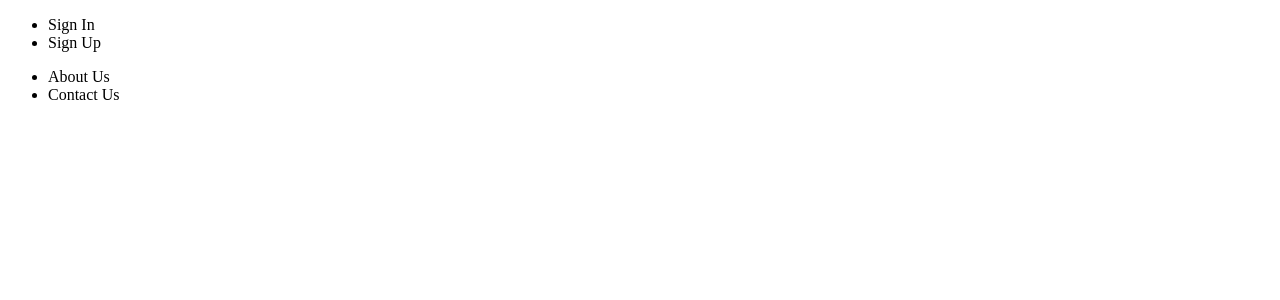
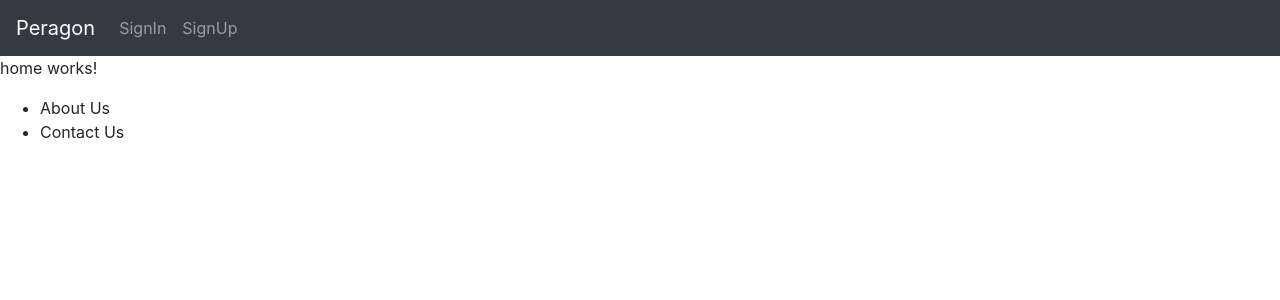
Before and after one commit to TirruM/peragon, an Angular app: page / in a window 1280 px wide. Shown: the top 300 px of the page. Built offline with nearby package versions, Linux system fonts and the light colour scheme.

Commit message:
navigating signup and signin components

```diff
--- a/angular.json
+++ b/angular.json
@@ -27,7 +27,8 @@
               "src/assets"
             ],
             "styles": [
-              "src/styles.scss"
+              "src/styles.scss",
+              "node_modules/bootstrap/dist/css/bootstrap.min.css"
             ],
             "scripts": [],
             "es5BrowserSupport": true
--- a/package.json
+++ b/package.json
@@ -18,10 +18,10 @@
     "@angular/platform-browser": "~7.2.0",
     "@angular/platform-browser-dynamic": "~7.2.0",
     "@angular/router": "~7.2.0",
-    "bootstrap": "4.1.0",
-    "bootstrap-material-design": "4.1.1",
-    "bootstrap-notify": "3.1.3",
+    "bootstrap": "^4.1.0",
     "core-js": "^2.5.4",
+    "jquery": "^3.4.1",
+    "popper": "^1.0.1",
     "rxjs": "~6.3.3",
     "tslib": "^1.9.0",
     "zone.js": "~0.8.26"
--- a/src/app/app-routing.module.ts
+++ b/src/app/app-routing.module.ts
@@ -1,3 +1,4 @@
+import { HomeComponent } from './home/home.component';
 import { SigninComponent } from './shared/signin/signin.component';
 import { NgModule } from '@angular/core';
 import { Routes, RouterModule } from '@angular/router';
@@ -6,6 +7,7 @@ import { SignupComponent } from './shared/signup/signup.component';
 const routes: Routes = [
   { path: 'login', component: SigninComponent },
   { path: 'signup', component: SignupComponent },
+  { path: '', component: HomeComponent },
 
 ];
 
--- a/src/app/shared/header/header.component.html
+++ b/src/app/shared/header/header.component.html
@@ -1,5 +1,5 @@
-<div>
-  <ul>
+<!-- <div>
+  <ul class="header-nav">
     <li>
       <a (click)="signIn()">Sign In</a>
 
@@ -12,3 +12,23 @@
 
   </ul>
 </div>
+<div class="clearfix"></div> -->
+
+<nav class="navbar navbar-expand-md bg-dark navbar-dark">
+  <a class="navbar-brand" href="#">Peragon</a>
+  <button class="navbar-toggler" type="button" data-toggle="collapse" data-target="#collapsibleNavbar">
+    <span class="navbar-toggler-icon"></span>
+  </button>
+  <div class="collapse navbar-collapse" id="collapsibleNavbar">
+    <ul class="navbar-nav">
+      <li class="nav-item">
+        <a class="nav-link" (click)="signIn()">SignIn</a>
+      </li>
+      <li class="nav-item">
+
+        <a class="nav-link" (click)="signUp()">SignUp</a>
+      </li>
+
+    </ul>
+  </div>
+</nav>
--- a/src/app/shared/header/header.component.scss
+++ b/src/app/shared/header/header.component.scss
@@ -1,3 +1,3 @@
-.headerlink{
-
+.header-nav li{
+float: left;
 }
--- a/src/styles.scss
+++ b/src/styles.scss
@@ -1 +1,4 @@
 /* You can add global styles to this file, and also import other style files */
+a{
+    cursor: pointer;
+}
```
Also changed, not shown: 1 other file (tests, documents, lock files or other folders).
